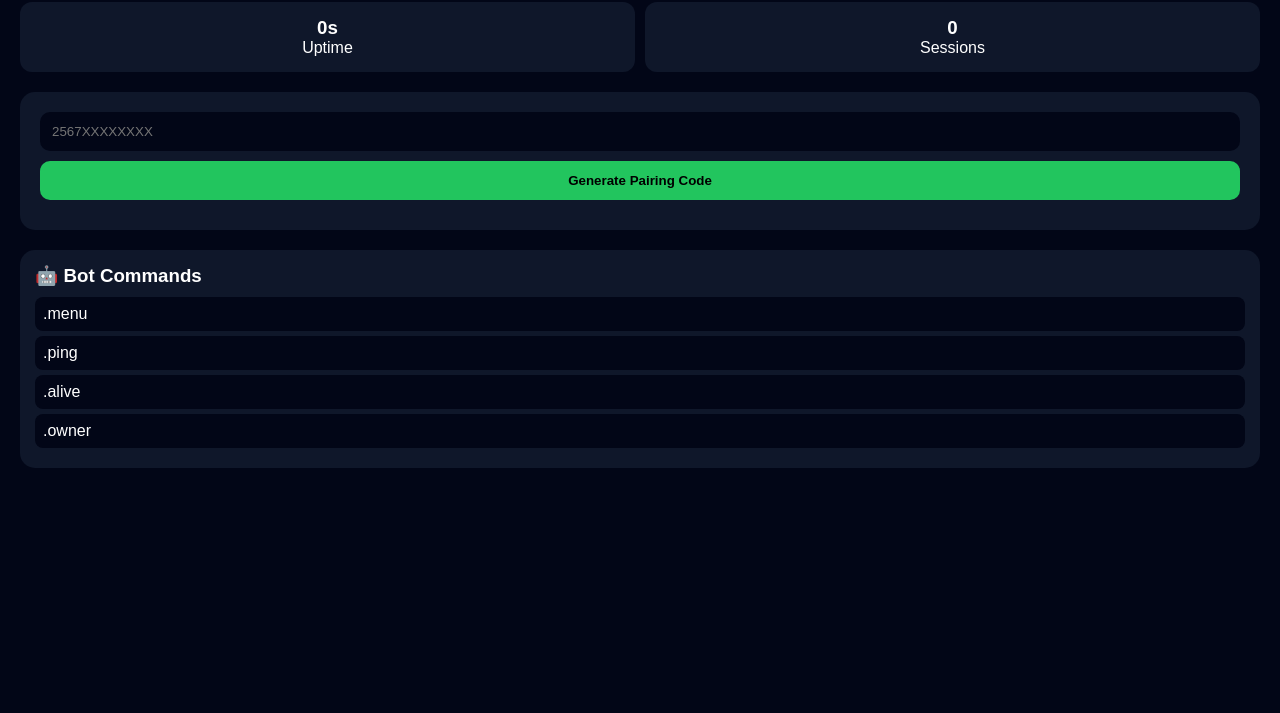
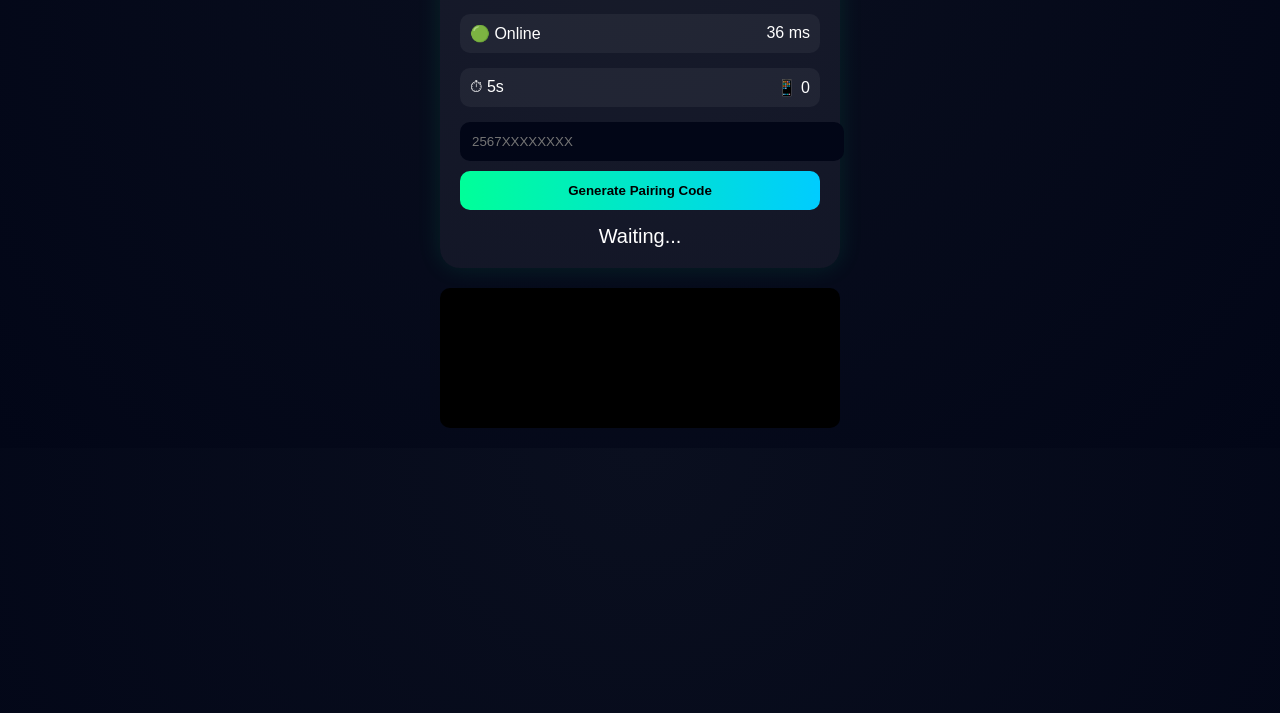
Before and after one commit to scottlanez/LANEZTECH-BOT-, a website: page public/index.html in a window 1280 px wide. Shown: the part 87-800 px from the top of the page. Drawn offline with Linux system fonts and the light colour scheme; no server answers.

Commit message:
Update index.html

```diff
--- a/public/index.html
+++ b/public/index.html
@@ -6,170 +6,162 @@
 <title>LANEZTECH MD</title>
 
 <style>
-*{margin:0;padding:0;box-sizing:border-box;font-family:sans-serif;}
-
-body{
-  background:#020617;
-  color:white;
-  padding:20px;
+body {
+  margin: 0;
+  font-family: Arial;
+  background: radial-gradient(circle at top, #0a0f1f, #020617);
+  color: white;
 }
 
-/* HEADER */
-.header{
-  text-align:center;
-  margin-bottom:20px;
+.container {
+  max-width: 400px;
+  margin: auto;
+  padding: 20px;
 }
 
-.header h1{
-  font-size:26px;
+.card {
+  background: rgba(255,255,255,0.05);
+  border-radius: 20px;
+  padding: 20px;
+  box-shadow: 0 0 25px rgba(0,255,150,0.1);
 }
 
-.header span{color:#22c55e}
-
-/* CARDS GRID */
-.grid{
-  display:grid;
-  grid-template-columns:1fr 1fr;
-  gap:10px;
-  margin-bottom:20px;
+.title {
+  font-size: 24px;
+  font-weight: bold;
 }
 
-.card{
-  background:#0f172a;
-  padding:15px;
-  border-radius:12px;
-  text-align:center;
+.green {
+  color: #00ff99;
 }
 
-/* MAIN PANEL */
-.panel{
-  background:#0f172a;
-  padding:20px;
-  border-radius:15px;
-  margin-bottom:20px;
+.status {
+  display: flex;
+  justify-content: space-between;
+  background: rgba(255,255,255,0.05);
+  padding: 10px;
+  border-radius: 10px;
+  margin: 15px 0;
 }
 
-input{
-  width:100%;
-  padding:12px;
-  border-radius:10px;
-  border:none;
-  background:#020617;
-  color:white;
-  margin-bottom:10px;
+input {
+  width: 100%;
+  padding: 12px;
+  border-radius: 10px;
+  border: none;
+  margin-bottom: 10px;
+  background: #020617;
+  color: white;
 }
 
-button{
-  width:100%;
-  padding:12px;
-  border:none;
-  border-radius:10px;
-  background:#22c55e;
-  font-weight:bold;
-  cursor:pointer;
+button {
+  width: 100%;
+  padding: 12px;
+  border: none;
+  border-radius: 10px;
+  background: linear-gradient(90deg,#00ff99,#00ccff);
+  font-weight: bold;
+  cursor: pointer;
 }
 
-.result{
-  margin-top:10px;
-  text-align:center;
+.code {
+  margin-top: 15px;
+  text-align: center;
+  font-size: 20px;
 }
 
-/* COMMANDS */
-.commands{
-  background:#0f172a;
-  padding:15px;
-  border-radius:15px;
-}
-
-.commands h3{
-  margin-bottom:10px;
-}
-
-.cmd{
-  background:#020617;
-  padding:8px;
-  margin:5px 0;
-  border-radius:8px;
+.logs {
+  margin-top: 20px;
+  background: black;
+  padding: 10px;
+  border-radius: 10px;
+  height: 120px;
+  overflow-y: auto;
+  font-size: 12px;
+  color: #00ff99;
 }
 </style>
 </head>
 
 <body>
 
-<div class="header">
-  <h1>⚡ <span>LANEZTECH</span> MD</h1>
-  <p>Advanced WhatsApp Control Panel</p>
+<div class="container">
+
+<div class="card">
+  <div class="title">⚡ <span class="green">LANEZTECH</span> MD</div>
+  <small>Elite WhatsApp Control Panel</small>
+
+  <div class="status">
+    <span>🟢 Online</span>
+    <span id="latency">-- ms</span>
   </div>
 
-<!-- STATS -->
-<div class="grid">
-  <div class="card">
-    <h3 id="uptime">0s</h3>
-    <p>Uptime</p>
-  </div>
-  <div class="card">
-    <h3 id="sessions">0</h3>
-    <p>Sessions</p>
-  </div>
+  <div class="status">
+    <span>⏱ <span id="uptime">0s</span></span>
+    <span>📱 <span id="sessions">0</span></span>
   </div>
 
-<!-- PAIR PANEL -->
-<div class="panel">
   <input id="number" placeholder="2567XXXXXXXX">
+
   <button onclick="pair()">Generate Pairing Code</button>
-  <div class="result" id="result"></div>
+
+  <div class="code" id="code">Waiting...</div>
+
 </div>
 
-<!-- COMMANDS -->
-<div class="commands">
-  <h3>🤖 Bot Commands</h3>
-  <div class="cmd">.menu</div>
-  <div class="cmd">.ping</div>
-  <div class="cmd">.alive</div>
-  <div class="cmd">.owner</div>
+<div class="logs" id="logs"></div>
+
 </div>
 
 <script>
-// PAIR
-async function pair(){
+let startTime = Date.now();
+
+function log(msg) {
+  const logs = document.getElementById('logs');
+  logs.innerHTML += "> " + msg + "<br>";
+  logs.scrollTop = logs.scrollHeight;
+}
+
+// uptime
+setInterval(() => {
+  let sec = Math.floor((Date.now() - startTime)/1000);
+  document.getElementById('uptime').innerText = sec + "s";
+}, 1000);
+
+// fake latency (can connect real later)
+setInterval(() => {
+  document.getElementById('latency').innerText = Math.floor(Math.random()*50)+" ms";
+}, 2000);
+
+async function pair() {
   const number = document.getElementById('number').value;
+  const codeBox = document.getElementById('code');
 
-  document.getElementById('result').innerText = "Connecting...";
+  codeBox.innerText = "Generating...";
+  log("Pairing request sent...");
 
-  const res = await fetch('/api/pair',{
-    method:'POST',
-    headers:{'Content-Type':'application/json'},
-    body:JSON.stringify({number})
+  try {
+    const res = await fetch('/api/pair', {
+      method: 'POST',
+      headers: { 'Content-Type': 'application/json' },
+      body: JSON.stringify({ number })
     });
 
     const data = await res.json();
 
-  if(data.success){
-    document.getElementById('result').innerText = "CODE: "+data.code;
+    if (data.success) {
+      codeBox.innerText = data.code;
+      log("Pairing code generated ✔");
     } else {
-    document.getElementById('result').innerText = "FAILED";
+      codeBox.innerText = "Failed";
+      log("Error: " + data.message);
+    }
+
+  } catch (err) {
+    codeBox.innerText = "Server Error";
+    log("Server error...");
   }
 }
-
-// LIVE STATS
-async function loadStats(){
-  const res = await fetch('/api/stats');
-  const data = await res.json();
-
-  document.getElementById('uptime').innerText = formatTime(data.uptime);
-  document.getElementById('sessions').innerText = data.sessions;
-}
-
-// FORMAT TIME
-function formatTime(sec){
-  const m = Math.floor(sec/60);
-  const s = sec%60;
-  return m+"m "+s+"s";
-}
-
-// AUTO REFRESH
-setInterval(loadStats,3000);
-loadStats();
 </script>
 
 </body>
```
Lines whose indentation alone changed are shown as unchanged.
